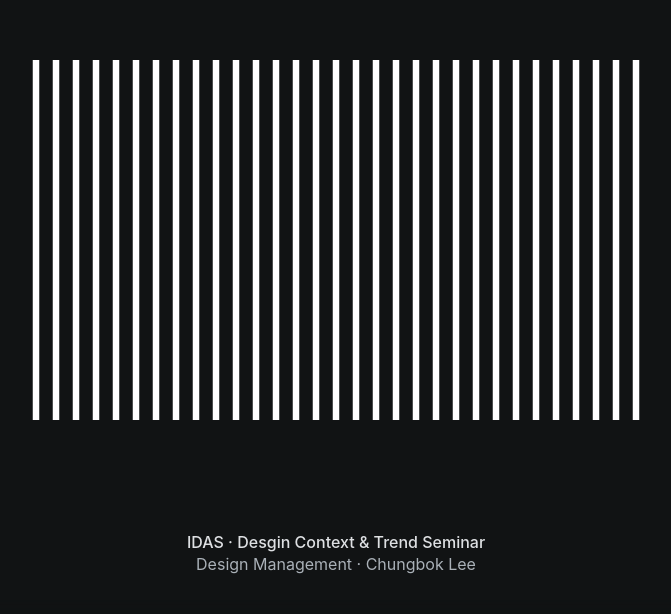
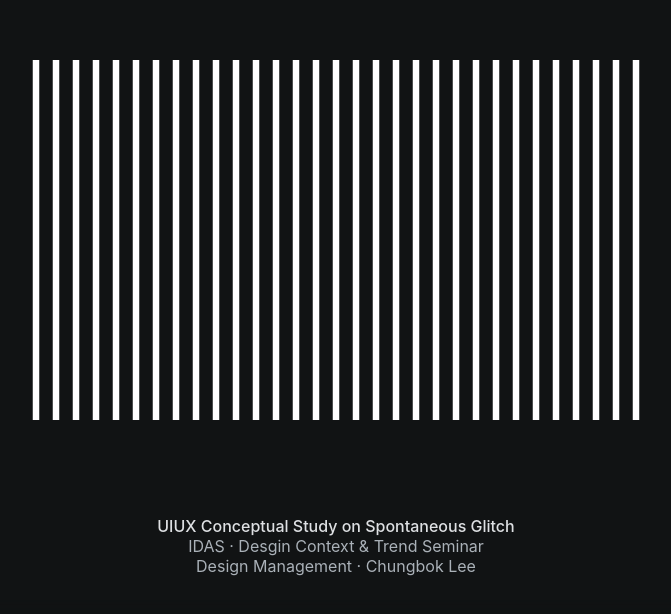
Before and after one commit to chungboklee/brandidentityin4d, a plain HTML site: page index.html in a window 1280 px wide. Shown: the part 160-774 px from the top of the page, without its empty margins (304-975 px from the left). Drawn offline with nearby package versions, Linux system fonts and the light colour scheme.

Commit message:
asset added

```diff
--- a/index.html
+++ b/index.html
@@ -55,7 +55,8 @@
 
 
 <div class="footer">
-  <h3>IDAS · Desgin Context & Trend Seminar</h3>
+  <h3>UIUX Conceptual Study on Spontaneous Glitch</h3>
+  <p>IDAS · Desgin Context & Trend Seminar</p>
   <p>Design Management · Chungbok Lee</p>
 </div>
 
@@ -67,7 +68,7 @@
 const canvas = document.getElementById("hero-lightpass");
 const context = canvas.getContext("2d");
 
-const frameCount = 11;
+const frameCount = 22;
 const currentFrame = index => (
   `${index.toString().padStart(4, '0')}.png`
 )
--- a/style.css
+++ b/style.css
@@ -38,11 +38,13 @@ html::-webkit-scrollbar {
 
     color:#dee0e3;
     font-size:1rem;
+    line-height:1.25rem;
     margin:0 auto;
   }
 
   .footer p{
     color:#aab1b8;
     font-size:1rem;
+    line-height:1.25rem;
     margin:0 auto;
   }
```
Also changed, not shown: 0012.png (added), 0013.png (added), 0014.png (added), 0015.png (added), 0016.png (added), 0017.png (added), 0018.png (added), 0019.png (added), 0020.png (added), 0021.png (added), 0022.png (added), 1 other file.
